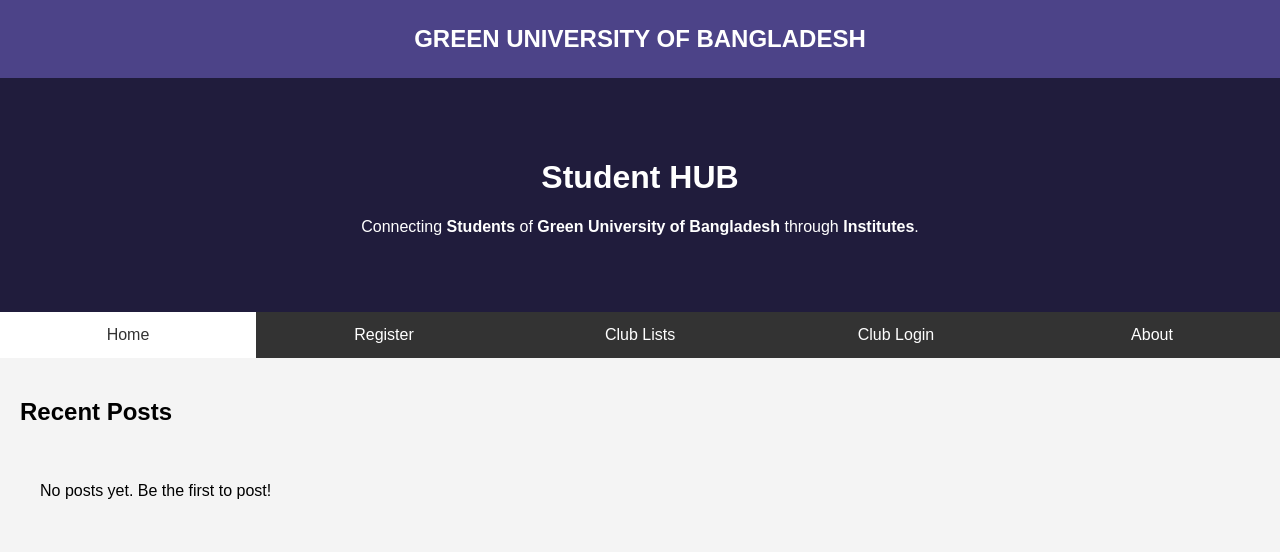
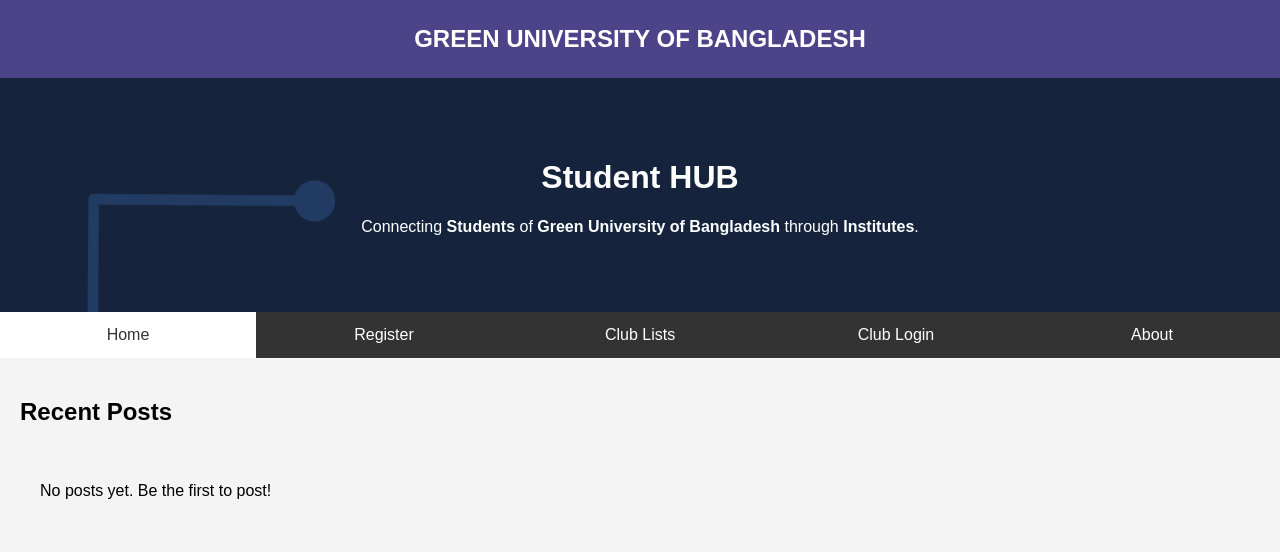
Before and after one commit to sabbirahmed404/StudentHub, a PHP site: page / in a window 1280 px wide. Shown: the top 552 px of the page. Run offline with PHP 8.4, Linux system fonts and the light colour scheme; data that the repository does not hold is empty.

Commit message:
re linked the image

```diff
--- a/index.php
+++ b/index.php
@@ -11,7 +11,7 @@
         <h2 style="text-align:center; color: #ffffff;">GREEN UNIVERSITY OF BANGLADESH</h2>
     </div>
 
-    <div class="header">
+    <div class="header" style="background-image: url('Student\ HUB.png');">
         <h1>Student HUB</h1>
         <p>Connecting <b>Students</b> of <b>Green University of Bangladesh</b> through <b>Institutes</b>.</p>
     </div>
```
